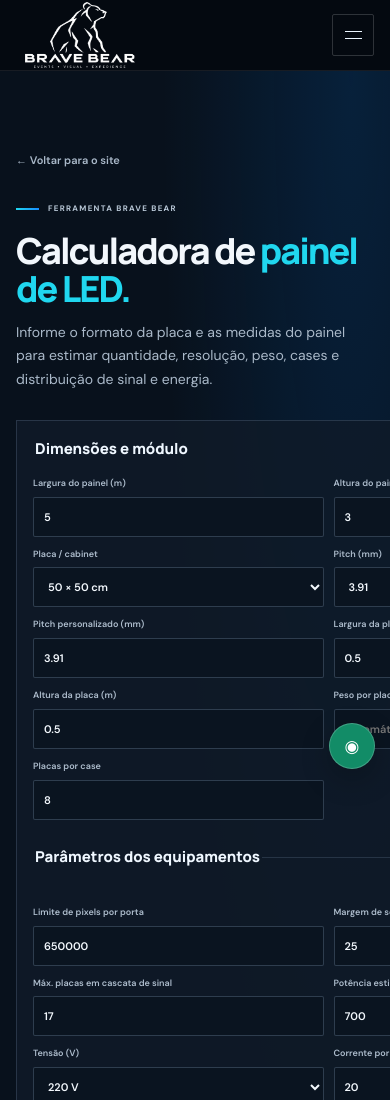
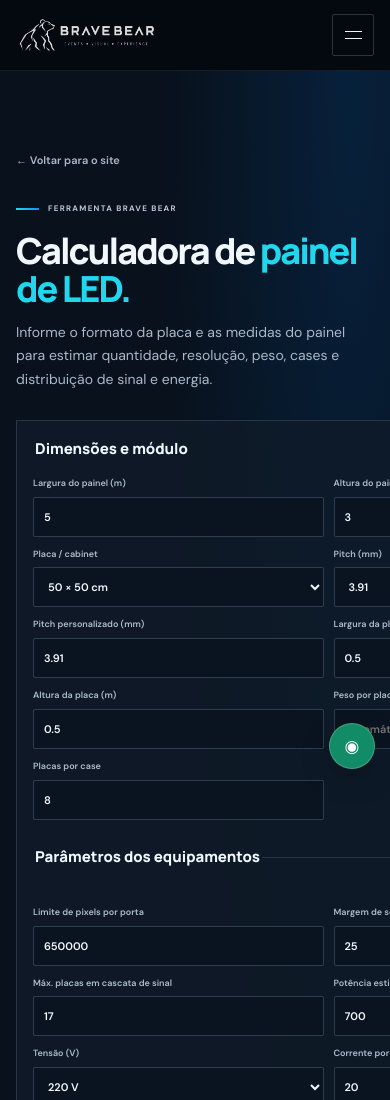
Before and after one commit to jhonicardoso/brave-bear-events, a plain HTML site: page calculadora-led.html in a window 390 px wide. Shown: the top 1100 px of the page. Drawn offline with Linux system fonts and the light colour scheme.

Commit message:
Enlarge logo across main and calculator pages

```diff
--- a/calculadora-led.html
+++ b/calculadora-led.html
@@ -17,7 +17,7 @@
   <a class="skip-link" href="#conteudo">Pular para o conteúdo</a>
   <header class="site-header" id="topo">
     <div class="header-inner wrap">
-      <a class="brand brand-lockup" href="index.html#inicio" aria-label="Brave Bear Events, início"><img src="assets/brand-lockup-white.png" alt="Brave Bear — Events · Visual · Experience" width="1394" height="833"></a>
+      <a class="brand brand-lockup" href="index.html#inicio" aria-label="Brave Bear Events, início"><img src="assets/logo-bravebear-paisagem-branco.png" alt="Brave Bear — Events · Visual · Experience" width="2170" height="725"></a>
       <button class="menu-toggle" type="button" aria-label="Abrir menu" aria-expanded="false" aria-controls="main-nav"><span></span><span></span></button>
       <nav class="main-nav" id="main-nav" aria-label="Navegação principal">
         <a href="index.html#inicio">Início</a><a href="index.html#solucoes">Soluções</a><a href="index.html#equipamentos">Equipamentos</a><a href="index.html#kits">Kits</a><a href="index.html#sobre">Sobre</a>
--- a/styles.css
+++ b/styles.css
@@ -37,8 +37,8 @@ button, a { -webkit-tap-highlight-color: transparent; }
 .brand { display: inline-flex; align-items: center; gap: 10px; flex: 0 0 auto; }
 .brand img { height: auto; object-fit: contain; }
 .brand-lockup { gap: 0; }
-.header-inner .brand-lockup img { width: 184px; max-height: 90px; }
-.footer-brand .brand-lockup img { width: 240px; max-height: none; }
+.header-inner .brand-lockup img { width: 204px; max-height: 90px; }
+.footer-brand .brand-lockup img { width: 270px; max-height: none; }
 .footer-cta i { color: var(--cyan); font-style: normal; }
 .main-nav { display: flex; align-items: center; gap: clamp(11px, 1.45vw, 22px); }
 .main-nav > a:not(.button) { color: #d4dce7; font-size: 11px; font-weight: 600; transition: color .2s ease; }
@@ -415,7 +415,7 @@ button, a { -webkit-tap-highlight-color: transparent; }
   .wrap { width: min(100% - 36px, 680px); }
   html { scroll-padding-top: 82px; }
   .header-inner { min-height: 70px; }
-  .header-inner .brand-lockup img { width: 128px; max-height: 66px; }
+  .header-inner .brand-lockup img { width: 144px; max-height: 66px; }
   .menu-toggle { display: flex; width: 42px; height: 42px; flex-direction: column; align-items: center; justify-content: center; gap: 6px; border: 1px solid rgba(255,255,255,.17); border-radius: 2px; color: #fff; background: transparent; cursor: pointer; }
   .menu-toggle span { width: 17px; height: 1px; background: #eaf5ff; transition: transform .2s ease; }
   .menu-toggle[aria-expanded="true"] span:first-child { transform: translateY(3.5px) rotate(45deg); }
```
